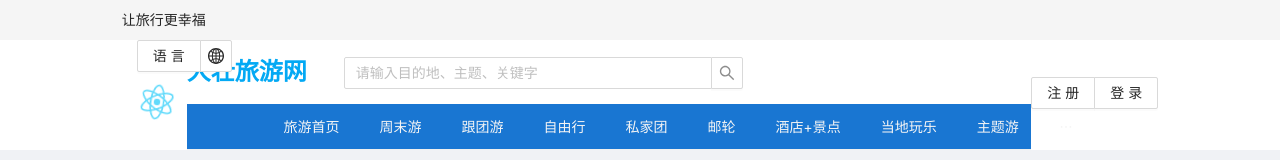
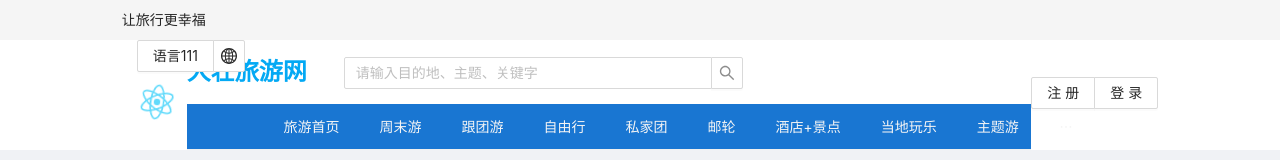
Before and after one commit to dz1237/Tsds, a React (Create React App) app: page / in a window 1280 px wide. Shown: the top 160 px of the page. Built offline with nearby package versions, Linux system fonts and the light colour scheme.

Commit message:
update Header Footer finish

```diff
--- a/src/App.tsx
+++ b/src/App.tsx
@@ -20,7 +20,7 @@ function App() {
               }
               icon={<GlobalOutlined />}
               style={{ marginLeft: "15px" }}>
-              语言
+              语言111
             </Dropdown.Button>
             <Button.Group className={styles['button-group']}>
               <Button>注册</Button>
```
